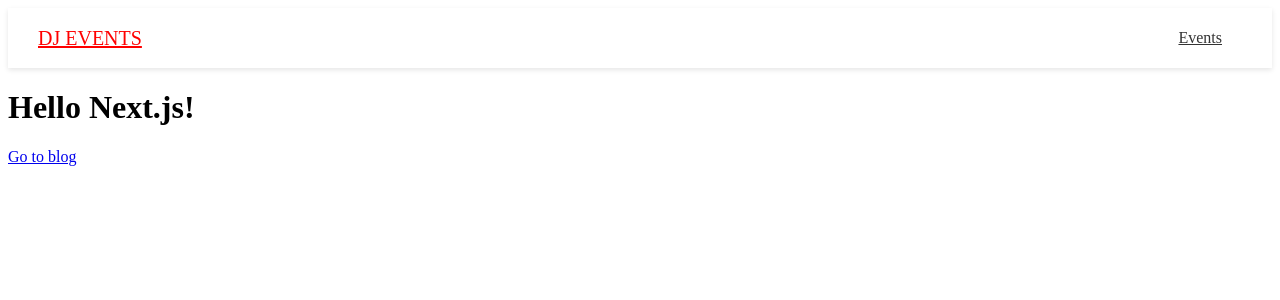
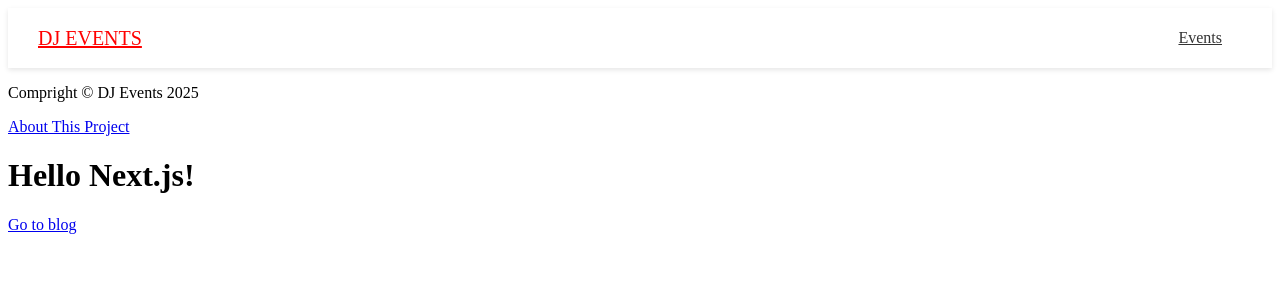
Before and after one commit to pravinkumar172929/next-js-app, a Next.js app: page / in a window 1280 px wide. Shown: the top 300 px of the page. Built offline with nearby package versions, Linux system fonts and the light colour scheme.

Commit message:
added footer with Link in layout

```diff
--- /dev/null
+++ b/app/footer/page.tsx
@@ -0,0 +1,15 @@
+import React from "react";
+import styles from "./footer.module.css";
+import Link from "next/link";
+const Footer = () => {
+  return (
+    <footer>
+      <p>Compright &copy; DJ Events {new Date().getFullYear()}</p>
+      <p>
+        <Link href="/about">About This Project</Link>
+      </p>
+    </footer>
+  );
+};
+
+export default Footer;
--- a/app/layout.tsx
+++ b/app/layout.tsx
@@ -1,5 +1,6 @@
 import React from "react";
 import Header from "./header/page";
+import Footer from "./footer/page";
 
 export const metadata = {
   title: "Dj Events",
@@ -11,6 +12,7 @@ export default function Layout({ children }: { children: React.ReactNode }) {
   return (
     <>
       <Header />
+      <Footer />
       <html lang="en">
         <body>{children}</body>
       </html>
```
Also changed, not shown: app/footer/footer.module.css (added).
